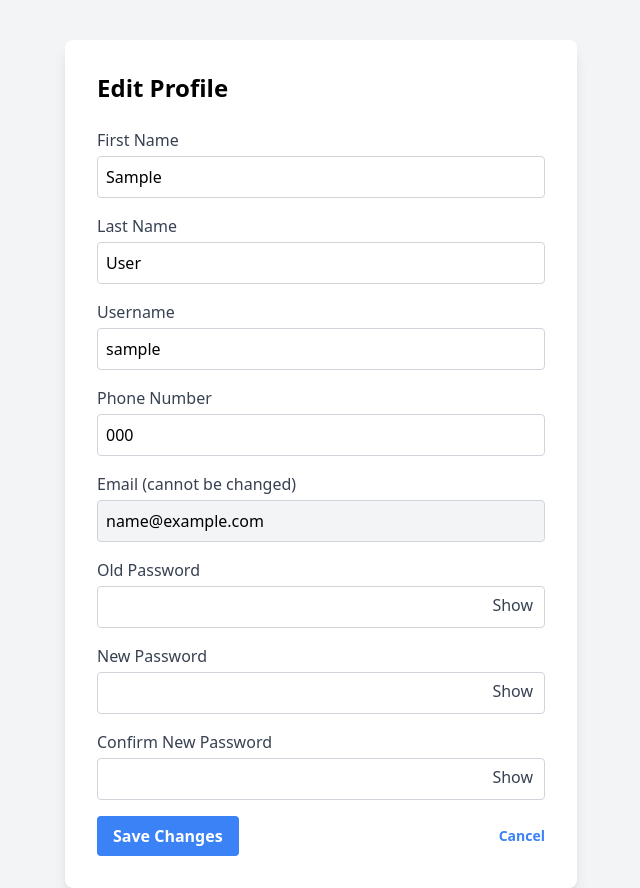
After one commit to agreytiba/permit-php, a PHP site: page /edit_profile.php in a window 1280 px wide. The commit adds this page. Shown: the whole page, without its empty margins (319-959 px from the left). Run offline with PHP 8.4, Linux system fonts and the light colour scheme; the visitor is signed in with stand-in values (Sample User, id 1); tables that the repository leaves empty or names only in its code hold one stand-in row (values such as "Sample post").

Commit message:
change  profile added

```diff
--- a/admin/db_connection.php
+++ b/admin/db_connection.php
@@ -1,6 +1,6 @@
 <?php
 
-$status = "prod";
+$status = "dev";
 
 if ($status == "prod") {
     $dbuser = "fadhftvq_permit-user";
--- a/admin/decline.php
+++ b/admin/decline.php
@@ -86,7 +86,7 @@ if ($result->num_rows > 0) {
                         <td class='border text-center px-4 py-2 hidden md:table-cell'><?php echo $request['permit_status']; ?></td>
                         <td class='border text-center px-4 py-2'>
                             <a href="view_request.php?request=<?php echo $request['mainRequestId']; ?>" class="text-blue-500 hover:text-blue-800 underline">View</a>
-                            <a href="delete_request.php?request=<?php echo $request['mainRequestId']; ?>" class="text-red-500 hover:text-red-800 underline" onclick="return confirm('Are you sure you want to delete this request?');">Delete</a>
+                            <!-- <a href="delete_request.php?request=<?php echo $request['mainRequestId']; ?>" class="text-red-500 hover:text-red-800 underline" onclick="return confirm('Are you sure you want to delete this request?');">Delete</a> -->
                         </td>
                     </tr>
                 <?php endforeach; ?>
--- a/admin/review.php
+++ b/admin/review.php
@@ -86,7 +86,7 @@ if ($result->num_rows > 0) {
                         <td class='border text-center px-4 py-2 hidden md:table-cell'><?php echo $request['permit_status']; ?></td>
                         <td class='border text-center px-4 py-2'>
                             <a href="view_request.php?request=<?php echo $request['mainRequestId']; ?>" class="text-blue-500 hover:text-blue-800 underline">View</a>
-                            <a href="delete_request.php?request=<?php echo $request['mainRequestId']; ?>" class="text-red-500 hover:text-red-800 underline" onclick="return confirm('Are you sure you want to delete this request?');">Delete</a>
+                            <!-- <a href="delete_request.php?request=<?php echo $request['mainRequestId']; ?>" class="text-red-500 hover:text-red-800 underline" onclick="return confirm('Are you sure you want to delete this request?');">Delete</a> -->
                         </td>
                     </tr>
                 <?php endforeach; ?>
--- a/admin/successful.php
+++ b/admin/successful.php
@@ -86,7 +86,7 @@ if ($result->num_rows > 0) {
                         <td class='border text-center px-4 py-2 hidden md:table-cell'><?php echo $request['permit_status']; ?></td>
                         <td class='border text-center px-4 py-2'>
                             <a href="view_request.php?request=<?php echo $request['mainRequestId']; ?>" class="text-blue-500 hover:text-blue-800 underline">View</a>
-                            <a href="delete_request.php?request=<?php echo $request['mainRequestId']; ?>" class="text-red-500 hover:text-red-800 underline" onclick="return confirm('Are you sure you want to delete this request?');">Delete</a>
+                            <!-- <a href="delete_request.php?request=<?php echo $request['mainRequestId']; ?>" class="text-red-500 hover:text-red-800 underline" onclick="return confirm('Are you sure you want to delete this request?');">Delete</a> -->
                         </td>
                     </tr>
                 <?php endforeach; ?>
--- a/db_connection.php
+++ b/db_connection.php
@@ -1,6 +1,6 @@
 <?php
 
-$status = "prod";
+$status = "dev";
 
 if ($status == "prod") {
     $dbuser = "fadhftvq_permit-user";
--- /dev/null
+++ b/edit_profile.php
@@ -0,0 +1,157 @@
+<?php
+session_start();
+include 'db_connection.php';
+include 'components/check_login.php';
+
+// Assuming the user is already logged in and their ID is stored in the session
+$user_id = $_SESSION['userId'];
+
+// Fetch user data from the database
+$sql = "SELECT * FROM users WHERE id = $user_id";
+$result = $conn->query($sql);
+
+if ($result->num_rows > 0) {
+    $user = $result->fetch_assoc();
+} else {
+    echo "User not found.";
+    exit();
+}
+
+// Initialize an array to store error messages
+$errors = [];
+
+// Handle form submission to update user data
+if ($_SERVER['REQUEST_METHOD'] == 'POST') {
+    $first_name = $_POST['first_name'];
+    $last_name = $_POST['last_name'];
+    $username = $_POST['username'];
+    $phone_number = $_POST['phone_number'];
+    $old_password = $_POST['old_password'];
+    $new_password = $_POST['new_password'];
+    $confirm_password = $_POST['confirm_password'];
+
+    // Verify old password
+    if (password_verify($old_password, $user['password'])) {
+        // Check if new password and confirm password match
+        if (!empty($new_password) && $new_password === $confirm_password) {
+            $password = password_hash($new_password, PASSWORD_BCRYPT);
+        } else if (empty($new_password) && empty($confirm_password)) {
+            $password = $user['password'];
+        } else {
+            $errors[] = "New password and confirm password do not match.";
+        }
+    } else if (!empty($new_password) || !empty($confirm_password)) {
+        $errors[] = "Old password is incorrect.";
+    } else {
+        $password = $user['password'];
+    }
+
+    // If there are no errors, update the user data
+    if (empty($errors)) {
+        $sql = "UPDATE users SET first_name = '$first_name', last_name = '$last_name', username = '$username', phone_number = '$phone_number', password = '$password' WHERE id = $user_id";
+
+        if ($conn->query($sql) === TRUE) {
+            echo "Profile updated successfully.";
+            // Refresh user data
+            $user['first_name'] = $first_name;
+            $user['last_name'] = $last_name;
+            $user['username'] = $username;
+            $user['phone_number'] = $phone_number;
+            $user['password'] = $password;
+        } else {
+            $errors[] = "Error updating profile: " . $conn->error;
+        }
+    }
+}
+?>
+
+<!DOCTYPE html>
+<html lang="en">
+
+<head>
+    <meta charset="UTF-8">
+    <meta name="viewport" content="width=device-width, initial-scale=1.0">
+    <title>Edit Profile</title>
+    <link href="https://cdn.jsdelivr.net/npm/tailwindcss@2.2.19/dist/tailwind.min.css" rel="stylesheet">
+    <script>
+        function togglePasswordVisibility(inputId) {
+            var input = document.getElementById(inputId);
+            var showButton = document.getElementById(inputId + '_show');
+            if (input.type === 'password') {
+                input.type = 'text';
+                showButton.textContent = 'Hide';
+            } else {
+                input.type = 'password';
+                showButton.textContent = 'Show';
+            }
+        }
+    </script>
+</head>
+
+<body class="bg-gray-100">
+    <div class="container mx-auto mt-10">
+        <div class="w-full max-w-lg mx-auto bg-white p-8 rounded-lg shadow-lg">
+            <h1 class="text-2xl font-bold mb-6">Edit Profile</h1>
+            <?php if (!empty($errors)) : ?>
+                <div class="mb-4">
+                    <?php foreach ($errors as $error) : ?>
+                        <p class="text-red-500"><?php echo $error; ?></p>
+                    <?php endforeach; ?>
+                </div>
+            <?php endif; ?>
+            <form method="POST">
+                <div class="mb-4">
+                    <label for="first_name" class="block text-gray-700">First Name</label>
+                    <input type="text" id="first_name" name="first_name" class="mt-1 p-2 w-full border border-gray-300 rounded" value="<?php echo htmlspecialchars($user['first_name']); ?>" required>
+                </div>
+                <div class="mb-4">
+                    <label for="last_name" class="block text-gray-700">Last Name</label>
+                    <input type="text" id="last_name" name="last_name" class="mt-1 p-2 w-full border border-gray-300 rounded" value="<?php echo htmlspecialchars($user['last_name']); ?>" required>
+                </div>
+                <div class="mb-4">
+                    <label for="username" class="block text-gray-700">Username</label>
+                    <input type="text" id="username" name="username" class="mt-1 p-2 w-full border border-gray-300 rounded" value="<?php echo htmlspecialchars($user['username']); ?>" required>
+                </div>
+                <div class="mb-4">
+                    <label for="phone_number" class="block text-gray-700">Phone Number</label>
+                    <input type="text" id="phone_number" name="phone_number" class="mt-1 p-2 w-full border border-gray-300 rounded" value="<?php echo htmlspecialchars($user['phone_number']); ?>" required>
+                </div>
+                <div class="mb-4">
+                    <label for="email" class="block text-gray-700">Email (cannot be changed)</label>
+                    <input type="email" id="email" name="email" class="mt-1 p-2 w-full border border-gray-300 rounded bg-gray-100 cursor-not-allowed" value="<?php echo htmlspecialchars($user['email']); ?>" disabled>
+                </div>
+                <div class="mb-4">
+                    <label for="old_password" class="block text-gray-700">Old Password</label>
+                    <div class="relative">
+                        <input type="password" id="old_password" name="old_password" class="mt-1 p-2 w-full border border-gray-300 rounded">
+                        <button type="button" id="old_password_show" class="absolute inset-y-0 right-0 px-3 py-1 text-gray-700" onclick="togglePasswordVisibility('old_password')">Show</button>
+                    </div>
+                </div>
+                <div class="mb-4">
+                    <label for="new_password" class="block text-gray-700">New Password</label>
+                    <div class="relative">
+                        <input type="password" id="new_password" name="new_password" class="mt-1 p-2 w-full border border-gray-300 rounded">
+                        <button type="button" id="new_password_show" class="absolute inset-y-0 right-0 px-3 py-1 text-gray-700" onclick="togglePasswordVisibility('new_password')">Show</button>
+                    </div>
+                </div>
+                <div class="mb-4">
+                    <label for="confirm_password" class="block text-gray-700">Confirm New Password</label>
+                    <div class="relative">
+                        <input type="password" id="confirm_password" name="confirm_password" class="mt-1 p-2 w-full border border-gray-300 rounded">
+                        <button type="button" id="confirm_password_show" class="absolute inset-y-0 right-0 px-3 py-1 text-gray-700" onclick="togglePasswordVisibility('confirm_password')">Show</button>
+                    </div>
+                </div>
+                <div class="flex items-center justify-between">
+                    <button type="submit" class="bg-blue-500 hover:bg-blue-700 text-white font-bold py-2 px-4 rounded">
+                        Save Changes
+                    </button>
+                    <a href="index.php" class="inline-block align-baseline font-bold text-sm text-blue-500 hover:text-blue-800">
+                        Cancel
+                    </a>
+                </div>
+            </form>
+        </div>
+    </div>
+</body>
+
+</html>
--- a/index.php
+++ b/index.php
@@ -111,7 +111,7 @@ if ($result->num_rows > 0) {
                                     <td class='border text-center px-4 py-2 hidden md:table-cell'><?php echo $request['permit_status']; ?></td>
                                     <td class='border text-center px-4 py-2'>
                                         <a href="view_request.php?request=<?php echo $request['mainRequestId']; ?>" class="text-blue-500 hover:text-blue-800 underline">View</a>
-                                        <a href="delete_request.php?request=<?php echo $request['mainRequestId']; ?>" class="text-red-500 hover:text-red-800 underline" onclick="return confirm('Are you sure you want to delete this request?');">Delete</a>
+                                        <!-- <a href="delete_request.php?request=<?php echo $request['mainRequestId']; ?>" class="text-red-500 hover:text-red-800 underline" onclick="return confirm('Are you sure you want to delete this request?');">Delete</a> -->
                                     </td>
                                 </tr>
                             <?php endforeach; ?>
```
Also changed, not shown: admin/edit_profile.php (added, +157 -0 lines), admin/profile.php (added, +67 -0 lines), profile.php (added, +67 -0 lines), .htaccess (added).
